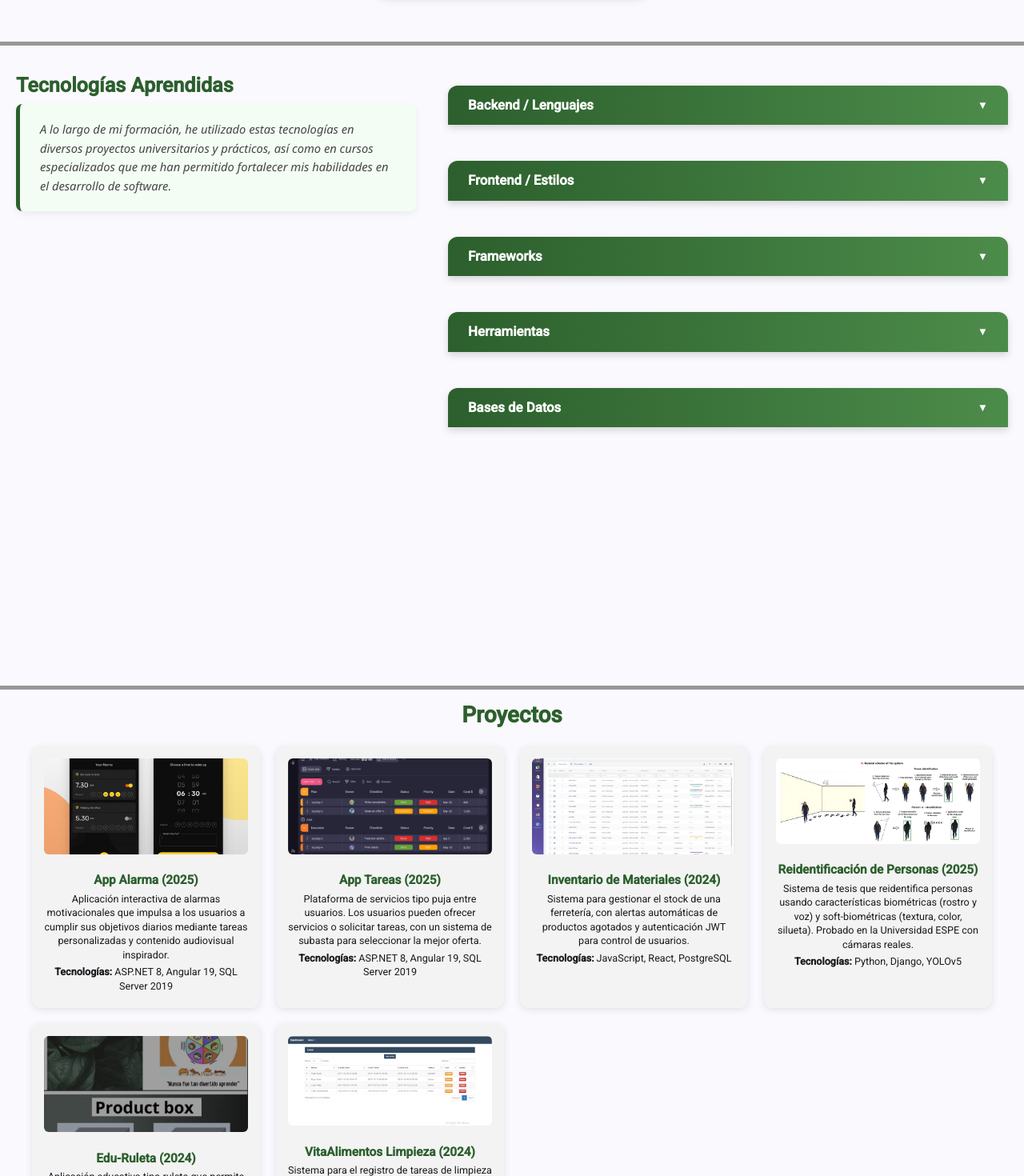
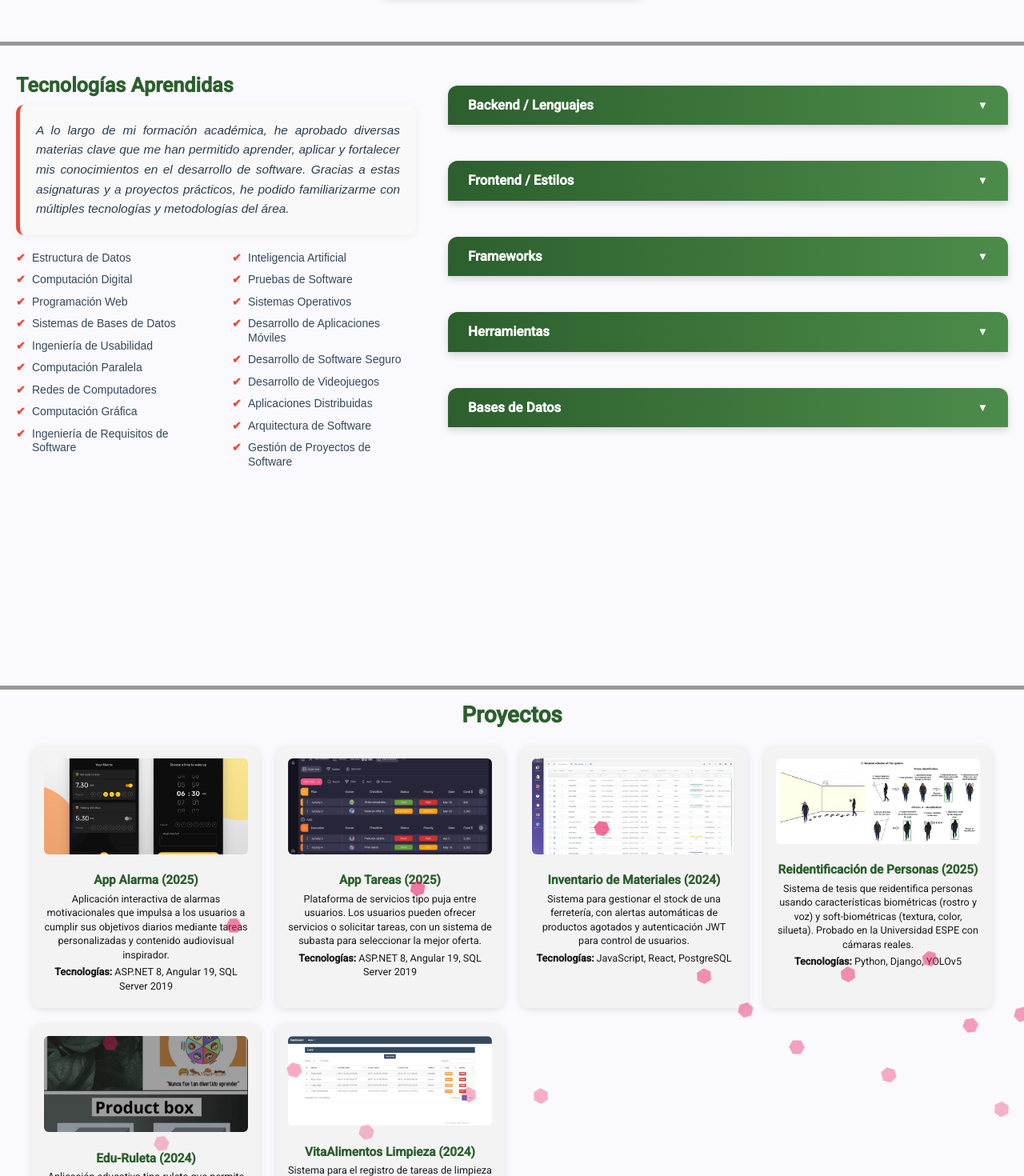
Before and after one commit to GeovannyMolina25/Profile_NelsonMolina, an Angular app: page / in a window 1280 px wide. Shown: the part 2560-4030 px from the top of the page at 80% size. Built offline with nearby package versions, Linux system fonts and the light colour scheme.

Commit message:
Estilos terminados

```diff
--- a/src/app/profile/learn/learn.css
+++ b/src/app/profile/learn/learn.css
@@ -127,3 +127,42 @@
     text-align: justify;
   }
 }
+
+.tech-description {
+  font-family: 'Montserrat', sans-serif;
+  font-size: 1.1rem;
+  font-weight: 400;
+  line-height: 1.6;
+  color: #2c3e50;
+  text-align: justify;
+  background-color: #f9f9f9;
+  padding: 20px;
+  border-left: 5px solid #e74c3c;
+  border-radius: 10px;
+  box-shadow: 0 2px 10px rgba(0, 0, 0, 0.05);
+  margin-bottom: 20px;
+}
+
+.tech-subjects {
+  font-family: 'Montserrat', sans-serif;
+  list-style: none;
+  padding-left: 0;
+  columns: 2;
+  column-gap: 40px;
+  font-size: 1rem;
+  color: #34495e;
+}
+
+.tech-subjects li {
+  position: relative;
+  margin-bottom: 10px;
+  padding-left: 20px;
+}
+
+.tech-subjects li::before {
+  content: "✔";
+  position: absolute;
+  left: 0;
+  color: #e74c3c;
+  font-weight: bold;
+}
--- a/src/app/profile/learn/learn.html
+++ b/src/app/profile/learn/learn.html
@@ -2,10 +2,32 @@
   <!-- Columna izquierda: Descripción -->
   <div class="skills-description">
     <h2>Tecnologías Aprendidas</h2>
+
     <p class="tech-description">
-      A lo largo de mi formación, he utilizado estas tecnologías en diversos proyectos universitarios y prácticos,
-      así como en cursos especializados que me han permitido fortalecer mis habilidades en el desarrollo de software.
-    </p>
+  A lo largo de mi formación académica, he aprobado diversas materias clave que me han permitido aprender, aplicar y fortalecer mis conocimientos en el desarrollo de software. Gracias a estas asignaturas y a proyectos prácticos, he podido familiarizarme con múltiples tecnologías y metodologías del área.
+</p>
+
+<ul class="tech-subjects">
+  <li>Estructura de Datos</li>
+  <li>Computación Digital</li>
+  <li>Programación Web</li>
+  <li>Sistemas de Bases de Datos</li>
+  <li>Ingeniería de Usabilidad</li>
+  <li>Computación Paralela</li>
+  <li>Redes de Computadores</li>
+  <li>Computación Gráfica</li>
+  <li>Ingeniería de Requisitos de Software</li>
+  <li>Inteligencia Artificial</li>
+  <li>Pruebas de Software</li>
+  <li>Sistemas Operativos</li>
+  <li>Desarrollo de Aplicaciones Móviles</li>
+  <li>Desarrollo de Software Seguro</li>
+  <li>Desarrollo de Videojuegos</li>
+  <li>Aplicaciones Distribuidas</li>
+  <li>Arquitectura de Software</li>
+  <li>Gestión de Proyectos de Software</li>
+</ul>
+
   </div>
 
   <!-- Columna derecha: Desplegables -->
--- a/src/app/profile/project/project.css
+++ b/src/app/profile/project/project.css
@@ -67,7 +67,7 @@
 
 .btn-todos {
   display: block;
-  margin: 40px auto 0;
+  margin: 10px auto 0;
   padding: 16px;
   width: 100%;
   max-width: 600px;
@@ -85,3 +85,32 @@
   border-color: #c2185b;
   color: #c2185b;
 }
+
+/* ----------- Estrellas Hexagonales Animadas ----------- */
+
+.hexagon {
+  position: absolute;
+  width: 20px;
+  height: 17.32px; /* width * sqrt(3)/2 */
+  background-color: #e91e63;  /* rojo pastel */
+  opacity: 0.8;
+  clip-path: polygon(
+    25% 0%, 75% 0%,
+    100% 50%, 75% 100%,
+    25% 100%, 0% 50%
+  );
+  animation-name: fall-hex;
+  animation-timing-function: linear;
+  animation-iteration-count: infinite;
+}
+
+@keyframes fall-hex {
+  0% {
+    transform: translateY(-30px) rotate(0deg);
+    opacity: 0.8;
+  }
+  100% {
+    transform: translateY(850px) rotate(360deg);
+    opacity: 0;
+  }
+}
--- a/src/app/profile/project/project.html
+++ b/src/app/profile/project/project.html
@@ -1,3 +1,25 @@
+<!-- Estrellas hexagonales -->
+  <div class="hexagon" style="left: 3%; animation-duration: 6s;"></div>
+  <div class="hexagon" style="left: 10%; animation-duration: 8s; animation-delay: 1s;"></div>
+  <div class="hexagon" style="left: 15%; animation-duration: 7s; animation-delay: 0.5s;"></div>
+  <div class="hexagon" style="left: 22%; animation-duration: 9s; animation-delay: 2s;"></div>
+  <div class="hexagon" style="left: 28%; animation-duration: 6.5s; animation-delay: 1.5s;"></div>
+  <div class="hexagon" style="left: 35%; animation-duration: 7.5s; animation-delay: 0.3s;"></div>
+  <div class="hexagon" style="left: 40%; animation-duration: 8.2s; animation-delay: 2.7s;"></div>
+  <div class="hexagon" style="left: 45%; animation-duration: 6.8s; animation-delay: 1.1s;"></div>
+  <div class="hexagon" style="left: 52%; animation-duration: 7.3s; animation-delay: 0.8s;"></div>
+  <div class="hexagon" style="left: 58%; animation-duration: 8.7s; animation-delay: 3.3s;"></div>
+  <div class="hexagon" style="left: 62%; animation-duration: 6.2s; animation-delay: 0.6s;"></div>
+  <div class="hexagon" style="left: 68%; animation-duration: 7.9s; animation-delay: 1.8s;"></div>
+  <div class="hexagon" style="left: 72%; animation-duration: 6.4s; animation-delay: 2.1s;"></div>
+  <div class="hexagon" style="left: 77%; animation-duration: 8.5s; animation-delay: 0.7s;"></div>
+  <div class="hexagon" style="left: 82%; animation-duration: 7.7s; animation-delay: 1.9s;"></div>
+  <div class="hexagon" style="left: 86%; animation-duration: 6.6s; animation-delay: 1.4s;"></div>
+  <div class="hexagon" style="left: 90%; animation-duration: 7.1s; animation-delay: 2.3s;"></div>
+  <div class="hexagon" style="left: 94%; animation-duration: 8.0s; animation-delay: 1.2s;"></div>
+  <div class="hexagon" style="left: 97%; animation-duration: 6.9s; animation-delay: 0.9s;"></div>
+  <div class="hexagon" style="left: 99%; animation-duration: 7.4s; animation-delay: 1.6s;"></div>
+
 <div class="about-text">
   <h1>Proyectos</h1>
 </div>
--- a/src/index.html
+++ b/src/index.html
@@ -2,10 +2,11 @@
 <html lang="en">
 <head>
   <meta charset="utf-8">
-  <title>ProfileNelson</title>
+  <title>Nelson Molina</title>
   <base href="/">
   <meta name="viewport" content="width=device-width, initial-scale=1">
-  <link rel="icon" type="image/x-icon" href="favicon.ico">
+  <link rel="icon" type="image/png" href="assets/icons/profile.png">
+
   <link href="https://fonts.googleapis.com/css2?family=Roboto:wght@300;400;500&display=swap" rel="stylesheet">
   <link href="https://fonts.googleapis.com/icon?family=Material+Icons" rel="stylesheet">
 <link rel="stylesheet" href="https://cdnjs.cloudflare.com/ajax/libs/font-awesome/6.4.0/css/all.min.css" />
```
Also changed, not shown: src/assets/icons/profile.png (added).
